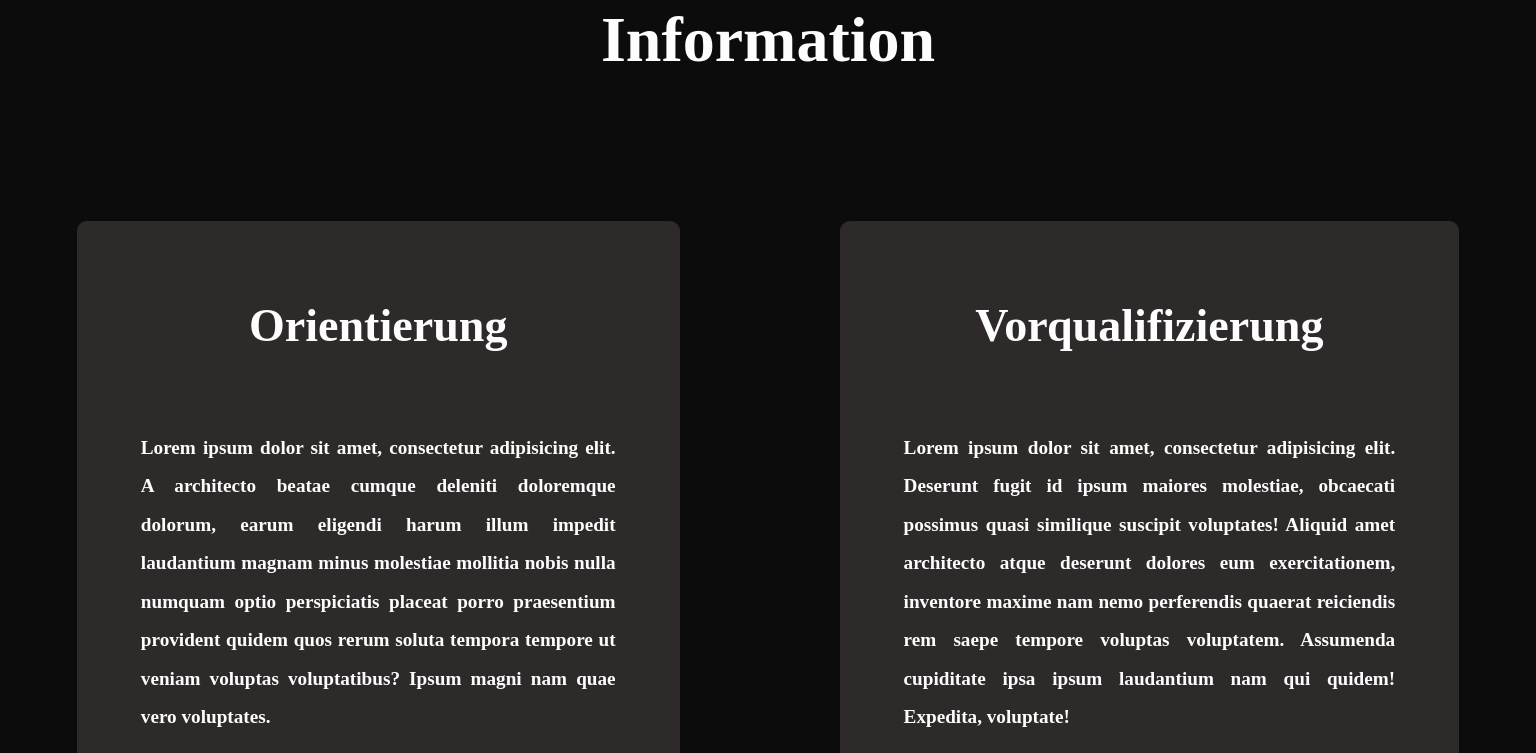
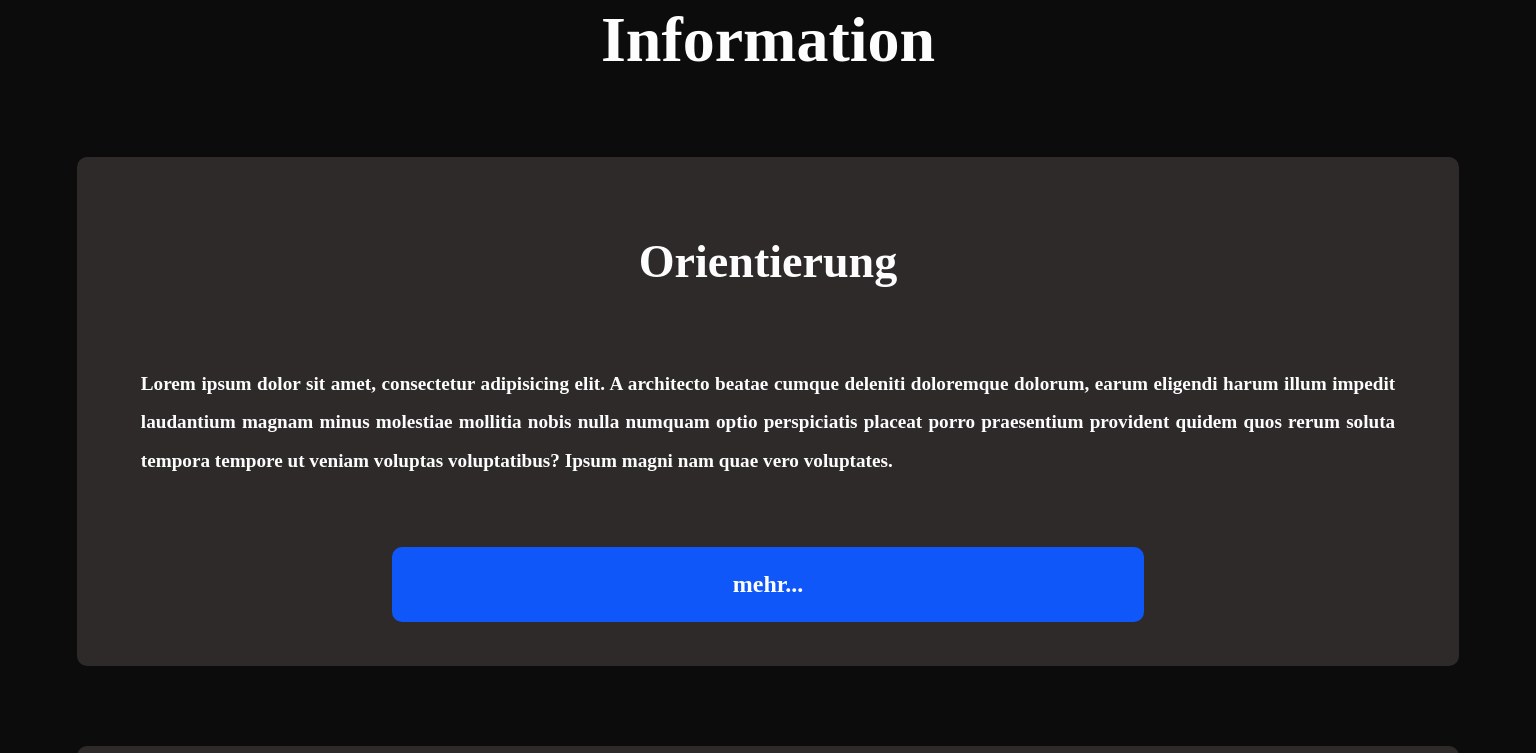
Before and after one commit to Selcuk29/CB_Example_Original, a plain HTML site: page index.html in a window 1536 px wide. Shown: the part 1296-2049 px from the top of the page. Drawn offline with Linux system fonts and the light colour scheme.

Commit message:
Projeckt

```diff
--- a/style.css
+++ b/style.css
@@ -258,7 +258,7 @@ label {
         width: 20%;
     }
 
-    .flex-cantainer {
+    .flex-container {
         display: flex;
         flex-direction: row;
         gap: 10rem;
```
Also changed, not shown: index.html (+1 -3 lines).
